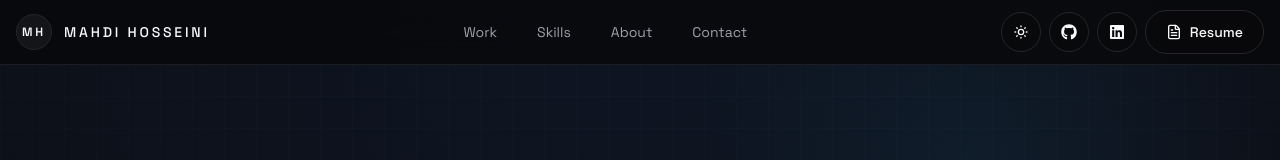
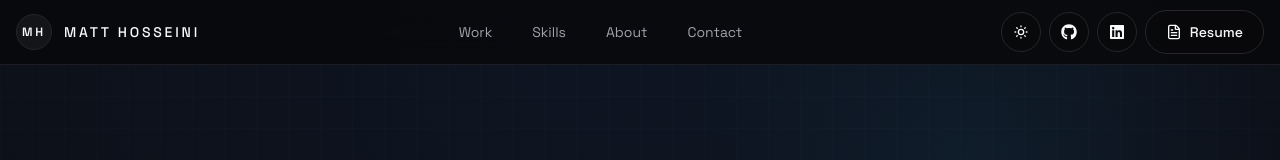
Before and after one commit to s-mahdi/mahdi-hosseini-portfolio, a Next.js app: page / in a window 1280 px wide. Shown: the top 160 px of the page. Built offline with nearby package versions, Linux system fonts and the light colour scheme.

Commit message:
fix: update name to Matt Hosseini in navigation

```diff
--- a/src/components/layout/navigation.tsx
+++ b/src/components/layout/navigation.tsx
@@ -44,7 +44,7 @@
           <span className="inline-flex h-9 w-9 items-center justify-center rounded-full border border-border bg-muted/60 text-xs font-semibold">
             MH
           </span>
-          <span className="hidden sm:inline">Mahdi Hosseini</span>
+          <span className="hidden sm:inline">Matt Hosseini</span>
         </a>
         <div className="hidden items-center gap-2 lg:flex">
           {navItems.map((item) => (
```
